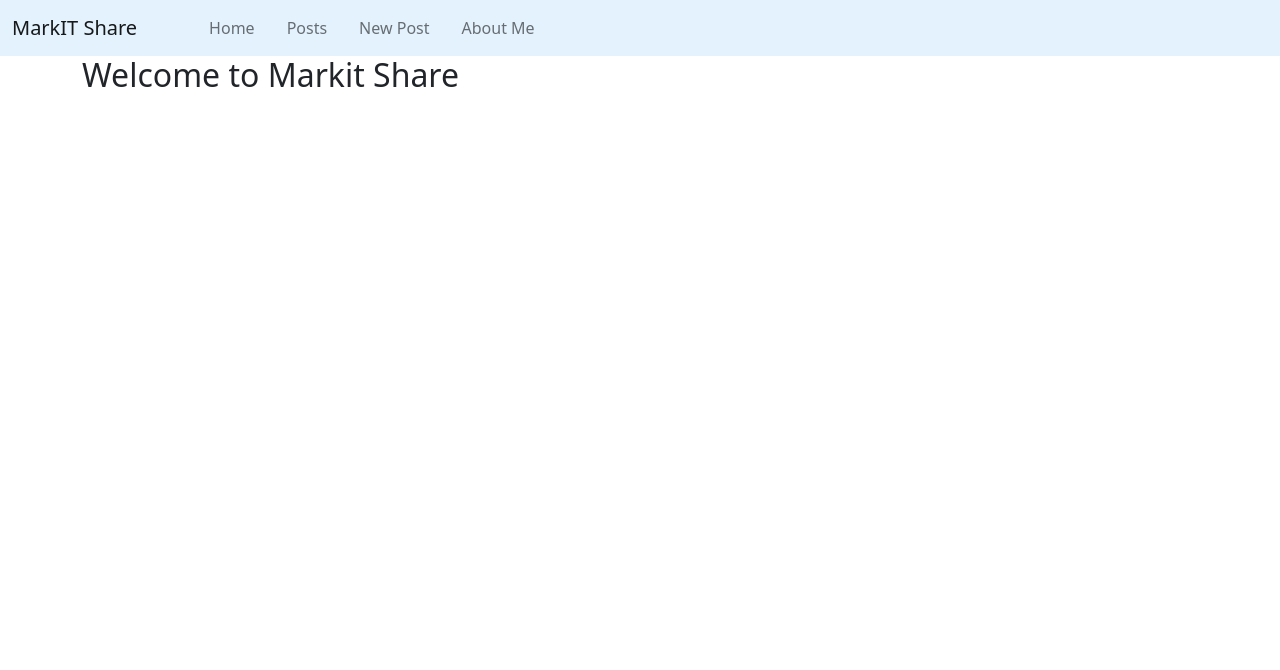
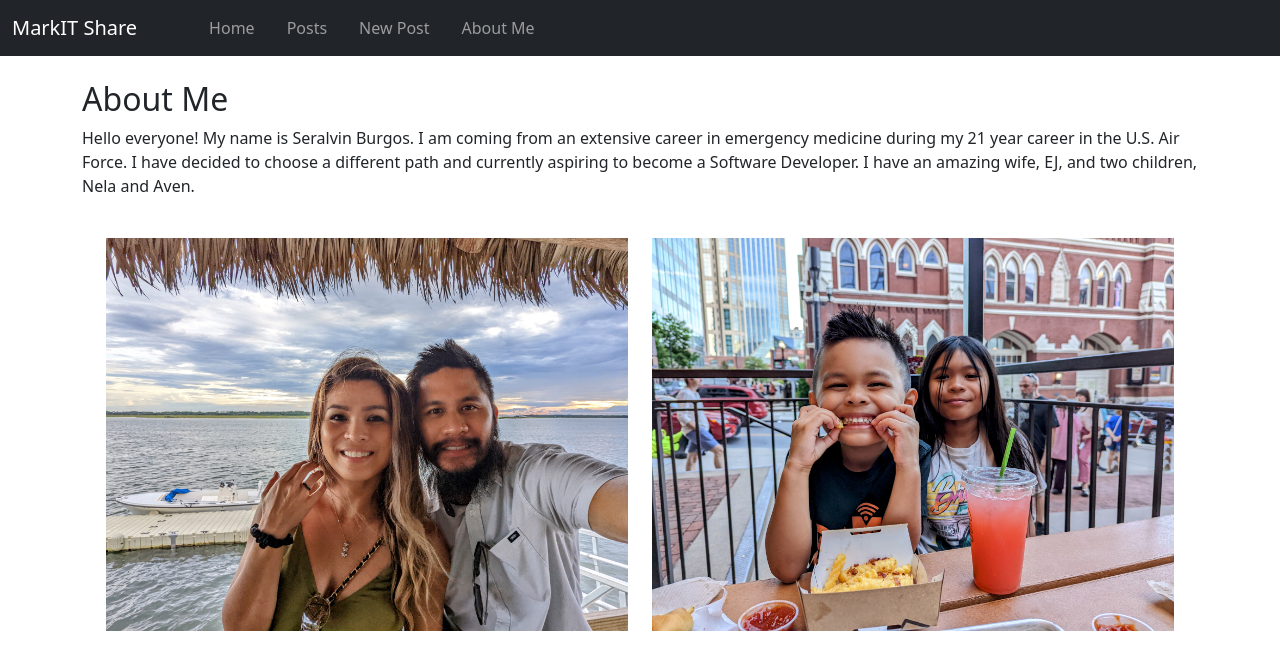
Before and after one commit to seralvinburgos/FSDI-112-message_board, a Django app: page /about/ in a window 1280 px wide. Shown: the top 670 px of the page. Run offline with Django 4.2, Linux system fonts and the light colour scheme.

Commit message:
final minor updates to pages. Minimal css styling, full functionality

```diff
--- a/static/css/base.css
+++ b/static/css/base.css
@@ -1,3 +1,3 @@
-h1 {
-    color: white;
+#family {
+    width: 50%;
 }
--- a/templates/base.html
+++ b/templates/base.html
@@ -11,14 +11,13 @@
         href="https://cdn.jsdelivr.net/npm/bootstrap@5.2.2/dist/css/bootstrap.min.css"
         rel="stylesheet"
         integrity="sha384-Zenh87qX5JnK2Jl0vWa8Ck2rdkQ2Bzep5IDxbcnCeuOxjzrPF/et3URy9Bv1WTRi" crossorigin="anonymous">
-    <link rel="stylesheet" href="{% static 'css/base.css' %}">
+    <link href="{% static 'css/base.css' %}" rel="stylesheet">
 </head>
 <body>
-    <nav class="navbar navbar-expand-lg" style="background-color: #e3f2fd;">
+    <nav class="navbar navbar-expand-lg navbar-dark bg-dark">
         <div class="container-fluid gap-5">
             <a class="navbar-brand" href="{% url 'home' %}">MarkIT Share</a>
-            <button class="navbar-toggler" type="button" data-bs-toggle="collapse"                  data-bs-target="#navbarNavAltMarkup" aria-controls="navbarNavAltMarkup"
-            aria-expanded="false" aria-label="Toggle navigation">
+            <button class="navbar-toggler" type="button" data-bs-toggle="collapse" data-bs-target="#navbarNavAltMarkup" aria-controls="navbarNavAltMarkup" aria-expanded="false" aria-label="Toggle navigation">
             <span class="navbar-toggler-icon"></span>
             </button>
             <div class="collapse navbar-collapse" id="navbarNavAltMarkup">
@@ -37,6 +36,7 @@
     </div>
     <!-- JavaScript Bundle with Popper -->
     <script
-        src="https://cdn.jsdelivr.net/npm/bootstrap@5.2.2/dist/js/bootstrap.bundle.min.js" integrity="sha384-OERcA2EqjJCMA+/3y+gxIOqMEjwtxJY7qPCqsdltbNJuaOe923+mo//f6V8Qbsw3" crossorigin="anonymous"></script>
+        src="https://cdn.jsdelivr.net/npm/bootstrap@5.2.2/dist/js/bootstrap.bundle.min.js" integrity="sha384-OERcA2EqjJCMA+/3y+gxIOqMEjwtxJY7qPCqsdltbNJuaOe923+mo//f6V8Qbsw3" crossorigin="anonymous">
+    </script>
 </body>
 </html>
--- a/templates/pages/about.html
+++ b/templates/pages/about.html
@@ -1,8 +1,19 @@
 {% extends 'base.html' %}
 {% load static %}
+
 
 {% block title %}About{% endblock title %}
 
 {% block content %}
-<h2>Welcome to Markit Share</h2>
+<br>
+<h2>About Me</h2>
+<p>Hello everyone! My name is Seralvin Burgos. I am coming from an extensive career in emergency medicine during my 21 year career in the U.S. Air Force. I have decided to choose a different path and currently aspiring to become a Software Developer. I have an amazing wife, EJ, and two children, Nela and Aven.</p>
+<br>
+<div class="container-fluid">
+    <div class="row mx-auto">
+        <img class="" id="family" src="{% static 'img/wife.jpg' %}">
+        <br>
+        <img class="" id="family" src="{% static 'img/kids.jpg' %}">
+    </div>
+</div>
 {% endblock content %}
--- a/templates/posts/detail.html
+++ b/templates/posts/detail.html
@@ -1,5 +1,4 @@
 {% extends 'base.html' %}
-{% load static %}
 
 
 {% block title %}{{ post.title }}{% endblock title %}
--- a/templates/posts/list.html
+++ b/templates/posts/list.html
@@ -1,5 +1,6 @@
 {% extends 'base.html' %}
-{% load static %}
+
+
 
 {% block title %}Posts{% endblock title %}
 
--- a/templates/posts/new.html
+++ b/templates/posts/new.html
@@ -1,10 +1,11 @@
 {% extends 'base.html' %}
-{% load static %}
+
 
 
 {% block title %}New Post{% endblock title %}
 
 {% block content %}
+<br>
 <h1>New Post</h1>
 <form method="POST">
     {% csrf_token %}
```
Also changed, not shown: templates/pages/home.html (+8 -2 lines), static/img/kids.jpg (added), static/img/wife.jpg (added).
